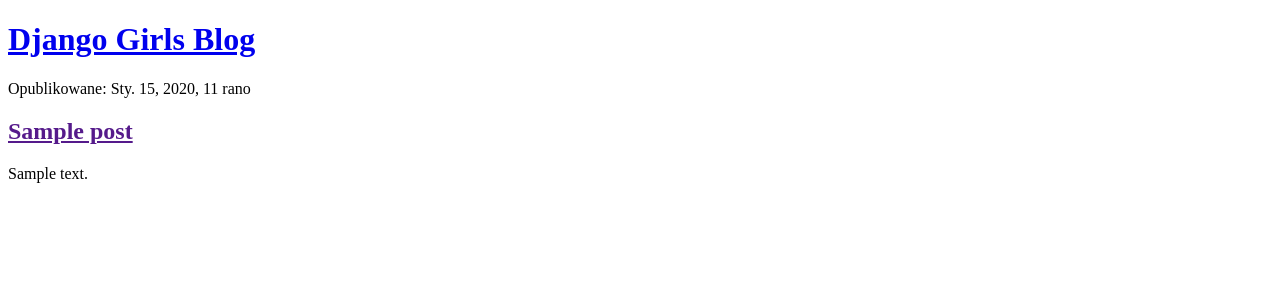
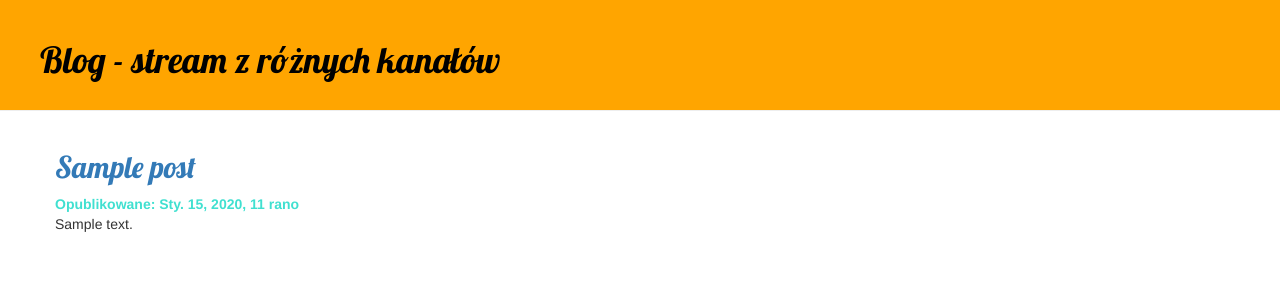
Before and after one commit to janpawel202/my-first-blog, a Django app: page / in a window 1280 px wide. Shown: the top 300 px of the page. Run offline with Django 3.2, Linux system fonts and the light colour scheme; tables that the repository leaves empty hold one stand-in row (values such as "Sample post"); some libraries are stand-ins or nearby versions.

Commit message:
Dodane CSS, strona posta, strona główna

```diff
--- /dev/null
+++ b/blog/static/css/blog.css
@@ -0,0 +1,51 @@
+.page-header {
+    background-color: orange;
+    margin-top: 0;px;
+    padding: 20px 20px 20px 40px
+}
+
+.page-header h1, .page-header h1 a, .page-header h1 a:visited, .page-header h1 a:active {
+    color: black;
+    font-size: 36px;
+    text-decoration: none;
+}
+
+.content {
+    margin-left: 40px;
+}
+
+h1 {
+    font-family: 'Lobster', bold;
+}
+
+h2, h3, h4 {
+    font-family: 'Lobster', cursive;
+    color: black
+}
+
+.date {
+    color: turquoise;
+}
+
+.save {
+    float: right;
+}
+
+.post-form textarea, .post-form input {
+    width: 100%;
+}
+
+.top-menu, .top-menu:hover, .top-menu:visited {
+    color: black;
+    float: right;
+    font-size: 26pt;
+    margin-right: 20px;
+}
+
+.post {
+    margin-bottom: 20px;
+}
+
+.post h1 a, .post h1 a:visited {
+    color: white;
+}
--- /dev/null
+++ b/blog/templates/blog/base.html
@@ -0,0 +1,25 @@
+{% load staticfiles %}
+<!DOCTYPE html>
+<html lang="en">
+<head>
+    <meta charset="UTF-8">
+    <link rel="stylesheet" href="//maxcdn.bootstrapcdn.com/bootstrap/3.2.0/css/bootstrap.min.css">
+    <link rel="stylesheet" href="//maxcdn.bootstrapcdn.com/bootstrap/3.2.0/css/bootstrap-theme.min.css">
+    <link href="//fonts.googleapis.com/css?family=Lobster&subset=latin,latin-ext" rel="stylesheet" type="text/css">
+    <link rel="stylesheet" href="{% static 'css/blog.css' %}">
+
+    <title>Blog: social stream</title>
+</head>
+<body>
+    <div class="page-header">
+            <h1><a href="/">Blog - stream z różnych kanałów</a></h1>
+    </div>
+    <div class="content container">
+        <div class="row">
+            <div class="col-md-8">
+            {% block content %}
+            {% endblock %}
+            </div>
+        </div>
+    </div>
+</body>
--- a/blog/templates/blog/post_list.html
+++ b/blog/templates/blog/post_list.html
@@ -1,21 +1,13 @@
-<!DOCTYPE html>
-<html lang="en">
-<head>
-    <meta charset="UTF-8">
-    <title>Blog w Django</title>
-</head>
-    <body>
-        <div>
-            <h1><a href="/">Django Girls Blog</a></h1>
+{% extends 'blog/base.html' %}
+
+{% block content %}
+    {% for post in posts %}
+        <div class="post">
+            <h2><a href = "{% url 'post_detail' pk=post.pk %}">{{post.title}} </a></h2>
+                <div class="date">
+                    <b>Opublikowane: {{ post.published_date }}</b>
+                </div>
+            <p>{{post.text|linebreaksbr}}</p>
         </div>
-
-        {% for post in posts %}
-            <div>
-                Opublikowane: {{ post.published_date }}
-                <h2><a href = "">{{post.title}} </a></h2>
-                <p>{{post.text}}</p>
-            </div>
-        {% endfor %}
-
-    </body>
-</html>
+    {% endfor %}
+{% endblock %}
--- a/blog/urls.py
+++ b/blog/urls.py
@@ -3,4 +3,5 @@ from . import views
 
 urlpatterns = [
     url(r'^$', views.post_list, name='post_list'),
+    url(r'^post/(?P<pk>\d+)/$', views.post_detail, name='post_detail')
 ]
--- a/blog/views.py
+++ b/blog/views.py
@@ -1,7 +1,12 @@
 from django.shortcuts import render
-#from django.utils import timezone
+from django.utils import timezone
 from .models import Post
+from django.shortcuts import render, get_object_or_404
 
 def post_list(request):
     posts = Post.objects.all().order_by('-created_date')
     return render(request, 'blog/post_list.html', {'posts': posts})
+
+def post_detail(request, pk):
+    post = get_object_or_404(Post, pk=pk)
+    return render(request, 'blog/post_detail.html', {'post': post})
```
Also changed, not shown: blog/templates/blog/post_detail.html (added, +13 -0 lines).
